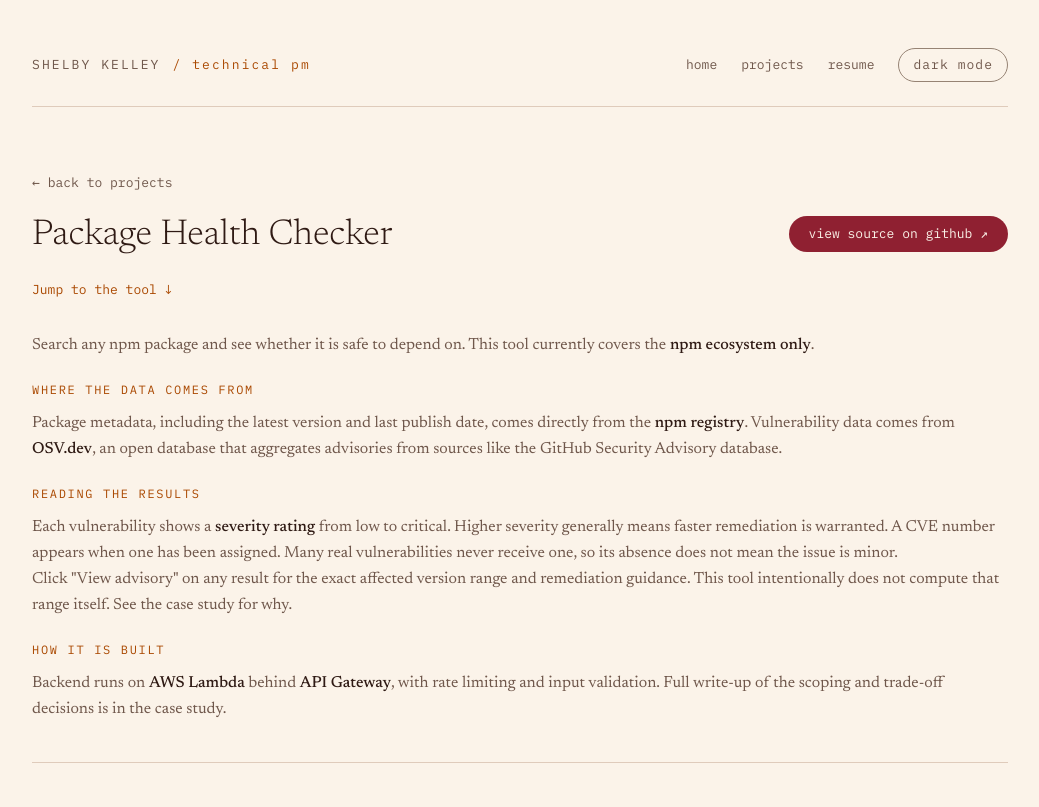
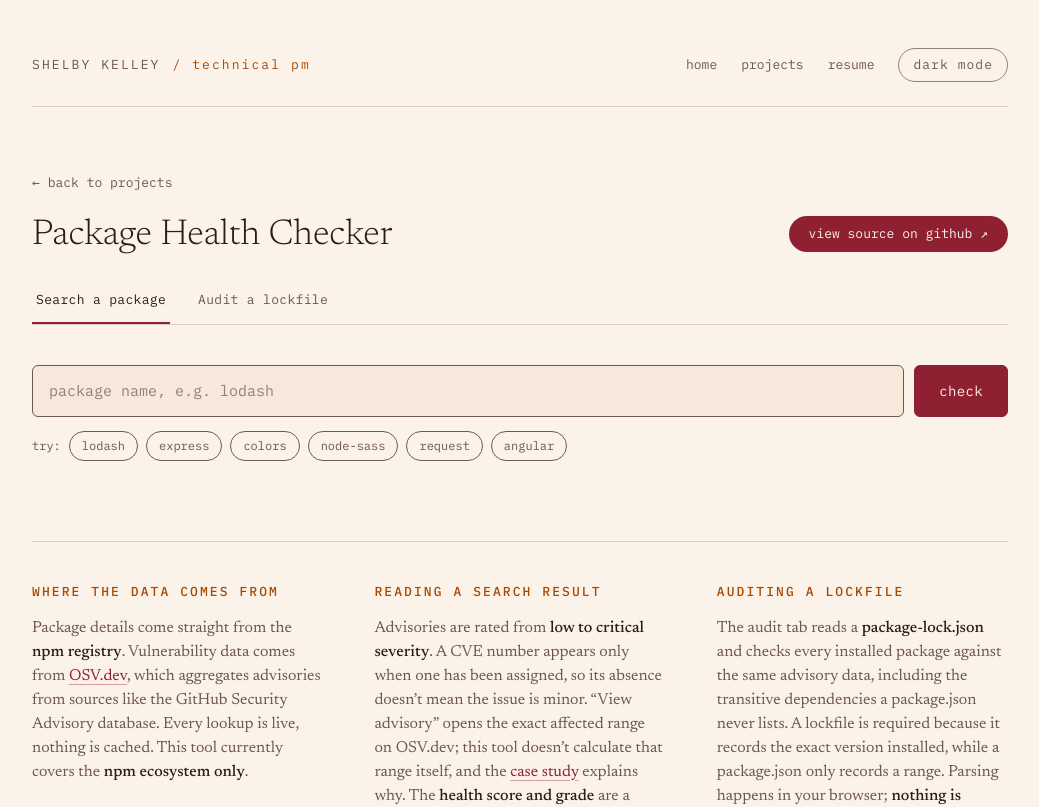
Before and after one commit to ShelbyKelley/portfolio-site, a React (Vite) app: page /package-health-checker in a window 1280 px wide. Shown: the top 807 px of the page, without its empty margins (120-1159 px from the left). Built offline with nearby package versions, Linux system fonts and the light colour scheme; no server answers.

Commit message:
feat: use notes from PackageHealthChecker folder

```diff
--- a/src/pages/PackageHealthChecker.jsx
+++ b/src/pages/PackageHealthChecker.jsx
@@ -1,3 +1,4 @@
+import PackageHealthCheckerNotes from '../components/PackageHealthChecker/Notes'
 import PackageHealthCheckerTool from '../components/PackageHealthChecker/Tool'
 import ToolPageHeader from '../components/ToolPageHeader'
 
@@ -9,79 +10,11 @@ function PackageHealthChecker() {
         sourceHref="https://github.com/ShelbyKelley/package-health-checker"
       />
 
-      <p className="font-mono text-[13px] mb-8">
-        <a
-          href="#tool"
-          className="text-brand-secondary no-underline hover:text-brand"
-        >
-          Jump to the tool ↓
-        </a>
-      </p>
-
-      <div className="text-body leading-relaxed space-y-6">
-        <p>
-          Search any npm package and see whether it is safe to depend on. This
-          tool currently covers the{' '}
-          <strong className="text-heading font-medium">
-            npm ecosystem only
-          </strong>
-          .
-        </p>
-
-        <section>
-          <h2 className="font-mono text-xs uppercase tracking-[0.14em] text-brand-secondary mb-3">
-            Where the data comes from
-          </h2>
-          <p>
-            Package metadata, including the latest version and last publish
-            date, comes directly from the{' '}
-            <strong className="text-heading font-medium">npm registry</strong>.
-            Vulnerability data comes from{' '}
-            <strong className="text-heading font-medium">OSV.dev</strong>, an
-            open database that aggregates advisories from sources like the
-            GitHub Security Advisory database.
-          </p>
-        </section>
-
-        <section>
-          <h2 className="font-mono text-xs uppercase tracking-[0.14em] text-brand-secondary mb-3">
-            Reading the results
-          </h2>
-          <p>
-            Each vulnerability shows a{' '}
-            <strong className="text-heading font-medium">
-              severity rating
-            </strong>{' '}
-            from low to critical. Higher severity generally means faster
-            remediation is warranted. A CVE number appears when one has been
-            assigned. Many real vulnerabilities never receive one, so its
-            absence does not mean the issue is minor.
-          </p>
-          <p>
-            Click "View advisory" on any result for the exact affected version
-            range and remediation guidance. This tool intentionally does not
-            compute that range itself. See the case study for why.
-          </p>
-        </section>
-
-        <section>
-          <h2 className="font-mono text-xs uppercase tracking-[0.14em] text-brand-secondary mb-3">
-            How it is built
-          </h2>
-          <p>
-            Backend runs on{' '}
-            <strong className="text-heading font-medium">AWS Lambda</strong>{' '}
-            behind{' '}
-            <strong className="text-heading font-medium">API Gateway</strong>,
-            with rate limiting and input validation. Full write-up of the
-            scoping and trade-off decisions is in the case study.
-          </p>
-        </section>
+      <div className="max-w-270 mx-auto pb-[clamp(56px,10vh,104px)]">
+        <PackageHealthCheckerTool />
       </div>
 
-      <div id="tool" className="mt-10 pt-10 border-t border-subtle">
-        <PackageHealthCheckerTool />
-      </div>
+      <PackageHealthCheckerNotes />
     </div>
   )
 }
```
